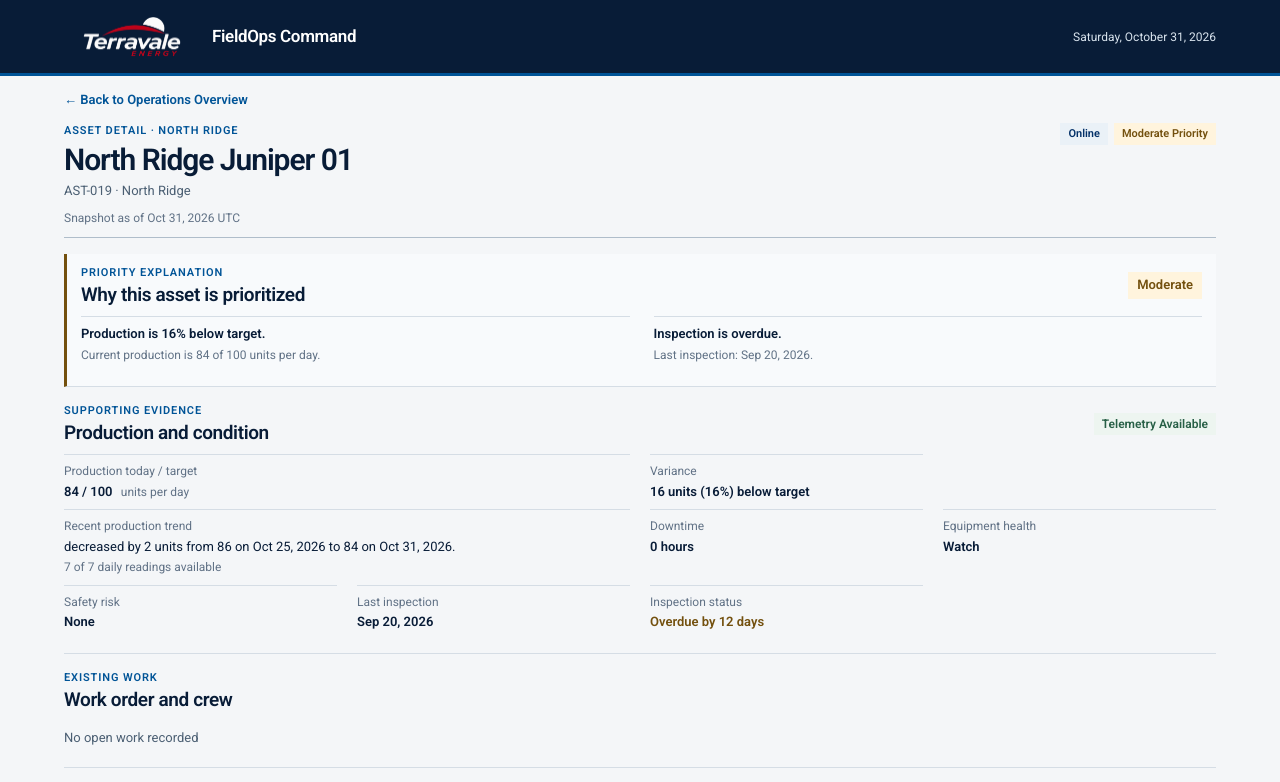
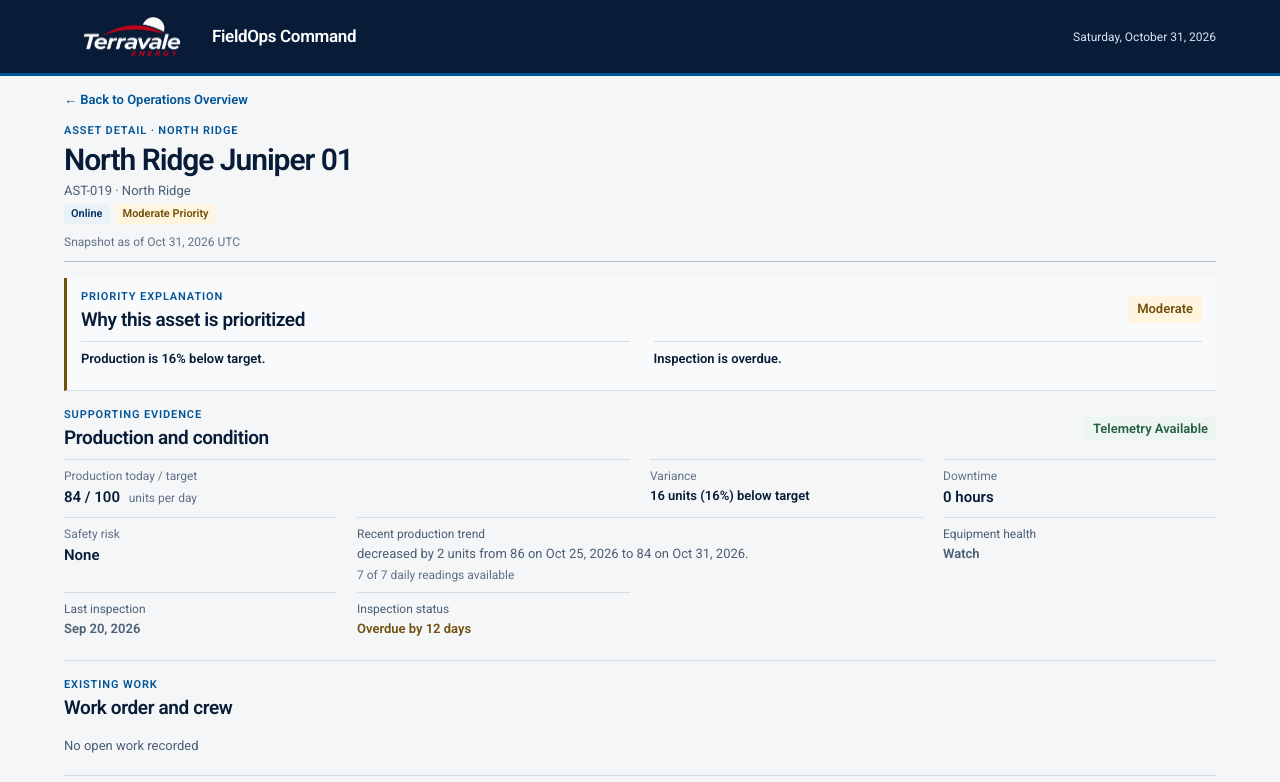
Before and after one commit to andibell/301, a Vue app: page /assets/AST-019 in a window 1280 px wide. Shown: the top 782 px of the page. Built offline with nearby package versions, Linux system fonts and the light colour scheme.

Commit message:
Refine Asset Detail operational hierarchy

```diff
--- a/src/style.css
+++ b/src/style.css
@@ -1090,10 +1090,14 @@ p {
 .detail-identity {
   padding: 0 0 12px;
   display: grid;
-  grid-template-columns: minmax(0, 1fr) auto;
-  align-items: start;
-  gap: 8px 24px;
+  grid-template-columns: minmax(0, 1fr);
+  justify-items: start;
+  gap: 6px;
   border-bottom: 1px solid var(--color-border-strong);
+}
+
+.detail-identity-heading {
+  min-width: 0;
 }
 
 .detail-identity .eyebrow {
@@ -1120,14 +1124,19 @@ p {
 .detail-statuses {
   display: flex;
   flex-wrap: wrap;
-  justify-content: flex-end;
+  gap: 6px;
+}
+
+.detail-assignment-status {
+  display: flex;
+  flex-wrap: wrap;
   gap: 6px;
 }
 
 .detail-status,
 .detail-priority-level {
   width: fit-content;
-  padding: 4px 8px;
+  padding: 3px 7px;
   display: inline-flex;
   align-items: center;
   color: var(--color-text-secondary);
@@ -1171,7 +1180,6 @@ p {
 }
 
 .detail-as-of {
-  grid-column: 1 / -1;
   color: var(--color-text-muted);
   font-size: var(--type-caption);
 }
@@ -1253,7 +1261,7 @@ p {
   padding: 4px 8px;
   color: var(--color-status-stable);
   background: var(--color-status-stable-surface);
-  font-size: var(--type-caption);
+  font-size: var(--type-body-supporting);
   font-weight: 600;
   white-space: nowrap;
 }
@@ -1311,6 +1319,19 @@ p {
   grid-column: span 2;
 }
 
+.evidence-production dd {
+  font-size: var(--type-body);
+}
+
+.evidence-key dd {
+  font-size: var(--type-body);
+}
+
+.evidence-supporting-field dt,
+.evidence-supporting-field dd {
+  color: var(--color-text-secondary);
+}
+
 .evidence-unit,
 .evidence-supporting {
   margin-left: 5px;
@@ -1338,6 +1359,19 @@ p {
 
 .work-order-grid {
   grid-template-columns: repeat(4, minmax(0, 1fr));
+}
+
+.work-order-primary dd {
+  font-size: var(--type-body);
+}
+
+.work-order-secondary dt,
+.work-order-secondary dd {
+  color: var(--color-text-secondary);
+}
+
+.work-order-secondary dd {
+  font-weight: 500;
 }
 
 .eligible-crew {
@@ -1397,6 +1431,11 @@ p {
   border-left: 3px solid var(--color-operational-blue);
 }
 
+.intervention-current {
+  display: grid;
+  gap: 4px;
+}
+
 .intervention-section .eyebrow {
   margin-bottom: 3px;
   color: var(--color-operational-blue);
@@ -1410,6 +1449,12 @@ p {
   line-height: 1.45;
 }
 
+.intervention-section .intervention-context {
+  color: var(--color-text-secondary);
+  font-size: var(--type-caption);
+  font-weight: 500;
+}
+
 .intervention-next-step {
   color: var(--color-text-secondary);
   font-size: var(--type-caption);
@@ -1431,9 +1476,16 @@ p {
 }
 
 .event-item time {
+  padding-top: 1px;
   color: var(--color-text-muted);
   font-size: var(--type-caption);
   font-variant-numeric: tabular-nums;
+}
+
+.event-item > div {
+  min-width: 0;
+  padding-left: 12px;
+  border-left: 2px solid var(--color-border);
 }
 
 .event-item p {
--- a/src/views/AssetDetailPreview.vue
+++ b/src/views/AssetDetailPreview.vue
@@ -22,6 +22,13 @@ const region = computed(
 const priority = computed(
   () => asset.value ? deriveAssetPriority(asset.value) : null,
 );
+const priorityReasons = computed(() => {
+  if (!priority.value || !asset.value) return [];
+  return priority.value.priorityReasons.filter((reason) => !(
+    reason.startsWith("Downtime has lasted")
+    && asset.value?.operatingStatus === "offline"
+  ));
+});
 const workOrder = computed(() => {
   const record = asset.value?.openWorkOrderId
     ? workOrders.find((item) => item.workOrderId === asset.value?.openWorkOrderId)
@@ -141,30 +148,9 @@ function formatStatus(status: string) {
 }
 
 function reasonEvidence(reason: string) {
-  if (!asset.value || !production.value || !inspection.value) return "";
-  const record = asset.value;
-  if (reason.includes("safety risk")) {
-    return `Recorded safety risk: ${formatStatus(record.safetyRiskLevel)}.`;
-  }
-  if (reason.includes("Production is")) {
-    return `Current production is ${formatNumber(production.value.actual)} of ${formatNumber(production.value.target)} units per day.`;
-  }
-  if (reason.includes("offline")) {
-    return `Operating status: ${formatStatus(record.operatingStatus)}; downtime: ${numberFormatter.format(record.downtimeHours)} hours.`;
-  }
-  if (reason.includes("Downtime")) {
-    return `${numberFormatter.format(record.downtimeHours)} hours of current downtime.`;
-  }
-  if (reason.includes("Inspection")) {
-    return `Last inspection: ${dateFormatter.format(inspection.value.lastInspection)}.`;
-  }
+  if (!workOrder.value) return "";
   if (reason.includes("work order")) {
-    return workOrder.value
-      ? `${workOrder.value.workOrderId}, ${workOrder.value.severity} severity, ${workOrder.value.ageHours} hours old.`
-      : "";
-  }
-  if (reason.includes("Telemetry")) {
-    return `Telemetry status: ${formatStatus(record.telemetryStatus)}; current production is not treated as zero.`;
+    return `${workOrder.value.workOrderId} · ${WORK_ORDER_STATUS_LABELS[workOrder.value.status]}.`;
   }
   return "";
 }
@@ -185,6 +171,11 @@ const interventionCue = computed(() => {
       : "This asset has unassigned work, but no eligible crew is currently available.";
   }
   return "No open work currently requires assignment.";
+});
+
+const interventionContext = computed(() => {
+  if (!workOrder.value) return "";
+  return `${workOrder.value.workOrderId} · ${WORK_ORDER_STATUS_LABELS[workOrder.value.status]} · ${formatStatus(workOrder.value.severity)} severity.`;
 });
 
 const statusClass = computed(() => {
@@ -216,6 +207,8 @@ const statusClass = computed(() => {
             {{ formatStatus(asset.operatingStatus) }}
           </span>
           <span class="detail-status" :class="statusClass">{{ asset.priorityLevel }} priority</span>
+        </div>
+        <div v-if="assignedCrew || workOrder" class="detail-assignment-status">
           <span v-if="assignedCrew" class="detail-status detail-status-assigned">
             Assigned to {{ assignedCrew.crewName }}
           </span>
@@ -237,7 +230,7 @@ const statusClass = computed(() => {
           <span class="detail-priority-level" :class="statusClass">{{ asset.priorityLevel }}</span>
         </div>
         <ul class="priority-reasons">
-          <li v-for="reason in priority.priorityReasons" :key="reason">
+          <li v-for="reason in priorityReasons" :key="reason">
             <span class="priority-reason-text">
               {{ reason === "No current priority conditions met." ? "No current priority conditions." : reason }}
             </span>
@@ -257,7 +250,7 @@ const statusClass = computed(() => {
           </span>
         </div>
         <p v-if="asset.telemetryStatus !== 'available'" class="telemetry-warning" role="status">
-          Current telemetry is {{ asset.telemetryStatus }}. Production is unknown, not zero; operating status remains {{ formatStatus(asset.operatingStatus) }}.
+          Production is unknown, not zero; independently recorded operating status remains {{ formatStatus(asset.operatingStatus) }}.
         </p>
         <dl class="evidence-grid">
           <div class="evidence-production">
@@ -274,30 +267,32 @@ const statusClass = computed(() => {
             <dt>Variance</dt>
             <dd>{{ formatVariance(production.difference, production.variancePercent) }}</dd>
           </div>
-          <div class="evidence-trend">
+          <div class="evidence-key">
+            <dt>Downtime</dt>
+            <dd>{{ numberFormatter.format(asset.downtimeHours) }} hours</dd>
+          </div>
+          <div class="evidence-key">
+            <dt>Safety risk</dt>
+            <dd :class="{ 'evidence-critical': asset.safetyRiskLevel === 'critical' }">
+              {{ formatStatus(asset.safetyRiskLevel) }}
+            </dd>
+          </div>
+          <div class="evidence-trend evidence-supporting-field">
             <dt>Recent production trend</dt>
             <dd>
               {{ trend.summary }}
               <span class="evidence-supporting">{{ trend.readings }} of 7 daily readings available</span>
             </dd>
           </div>
-          <div>
-            <dt>Downtime</dt>
-            <dd>{{ numberFormatter.format(asset.downtimeHours) }} hours</dd>
-          </div>
-          <div>
+          <div class="evidence-supporting-field">
             <dt>Equipment health</dt>
             <dd>{{ formatStatus(asset.equipmentHealthStatus) }}</dd>
           </div>
-          <div>
-            <dt>Safety risk</dt>
-            <dd>{{ formatStatus(asset.safetyRiskLevel) }}</dd>
-          </div>
-          <div>
+          <div class="evidence-supporting-field">
             <dt>Last inspection</dt>
             <dd>{{ dateFormatter.format(inspection.lastInspection) }}</dd>
           </div>
-          <div>
+          <div class="evidence-supporting-field">
             <dt>Inspection status</dt>
             <dd :class="{ 'evidence-attention': inspection.overdue }">
               {{ inspection.overdue ? `Overdue by ${inspection.daysOverdue} days` : `Within 30-day interval · due ${dateFormatter.format(inspection.dueDate)}` }}
@@ -315,15 +310,15 @@ const statusClass = computed(() => {
         </div>
         <template v-if="workOrder">
           <dl class="work-order-grid">
-            <div><dt>Work order</dt><dd>{{ workOrder.workOrderId }}</dd></div>
-            <div><dt>Category</dt><dd>{{ formatStatus(workOrder.category) }}</dd></div>
-            <div><dt>Severity</dt><dd :class="{ 'evidence-critical': workOrder.severity === 'critical' }">{{ formatStatus(workOrder.severity) }}</dd></div>
-            <div><dt>Status</dt><dd>{{ WORK_ORDER_STATUS_LABELS[workOrder.status] }}</dd></div>
-            <div><dt>Opened</dt><dd>{{ dateTimeFormatter.format(new Date(workOrder.openedAt)) }} UTC</dd></div>
-            <div><dt>Age</dt><dd>{{ workOrder.ageHours }} hours</dd></div>
-            <div><dt>Required skill</dt><dd>{{ formatStatus(workOrder.requiredSkill) }}</dd></div>
-            <div><dt>Estimated duration</dt><dd>{{ numberFormatter.format(workOrder.estimatedDurationHours) }} hours</dd></div>
-            <div v-if="assignedCrew"><dt>Assigned crew</dt><dd>{{ assignedCrew.crewName }}</dd></div>
+            <div class="work-order-primary"><dt>Status</dt><dd>{{ WORK_ORDER_STATUS_LABELS[workOrder.status] }}</dd></div>
+            <div class="work-order-primary"><dt>Severity</dt><dd :class="{ 'evidence-critical': workOrder.severity === 'critical' }">{{ formatStatus(workOrder.severity) }}</dd></div>
+            <div v-if="assignedCrew" class="work-order-primary"><dt>Assigned crew</dt><dd>{{ assignedCrew.crewName }}</dd></div>
+            <div class="work-order-primary"><dt>Required skill</dt><dd>{{ formatStatus(workOrder.requiredSkill) }}</dd></div>
+            <div class="work-order-secondary"><dt>Work order</dt><dd>{{ workOrder.workOrderId }}</dd></div>
+            <div class="work-order-secondary"><dt>Category</dt><dd>{{ formatStatus(workOrder.category) }}</dd></div>
+            <div class="work-order-secondary"><dt>Opened</dt><dd>{{ dateTimeFormatter.format(new Date(workOrder.openedAt)) }} UTC</dd></div>
+            <div class="work-order-secondary"><dt>Age</dt><dd>{{ workOrder.ageHours }} hours</dd></div>
+            <div class="work-order-secondary"><dt>Estimated duration</dt><dd>{{ numberFormatter.format(workOrder.estimatedDurationHours) }} hours</dd></div>
           </dl>
           <div v-if="!assignedCrew && eligibleCrews.length > 0" class="eligible-crew">
             <h3>Eligible available crew</h3>
@@ -343,7 +338,10 @@ const statusClass = computed(() => {
           <p class="eyebrow">Management intervention</p>
           <h2 id="intervention-heading">Decision status</h2>
         </div>
-        <p>{{ interventionCue }}</p>
+        <div class="intervention-current">
+          <p>{{ interventionCue }}</p>
+          <p v-if="interventionContext" class="intervention-context">{{ interventionContext }}</p>
+        </div>
         <span class="intervention-next-step">
           {{ workOrder && !assignedCrew ? "Appropriate next action: assign an eligible crew." : assignedCrew ? "No assignment action is currently required." : "Review condition and priority evidence; no assignment action is available." }}
         </span>
```
Also changed, not shown: context/SESSION_LOG.md (+7 -0 lines).
